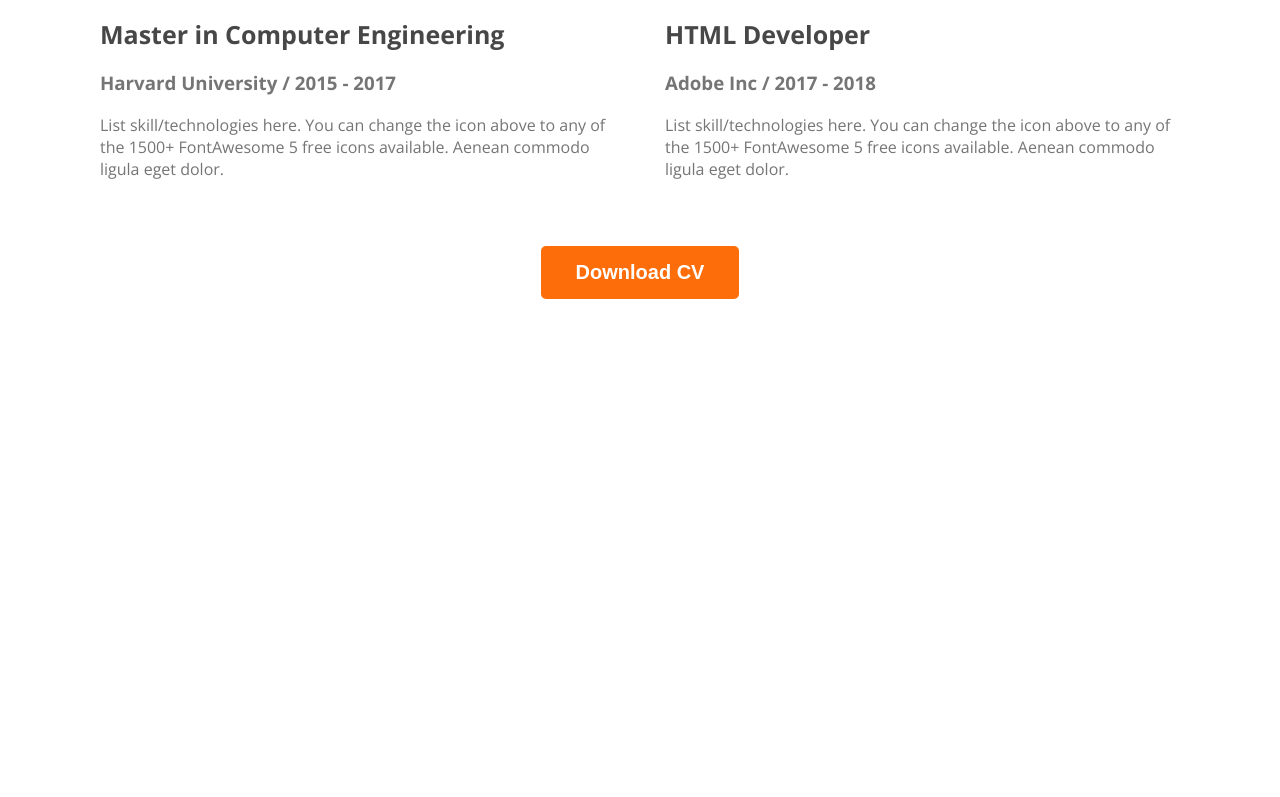
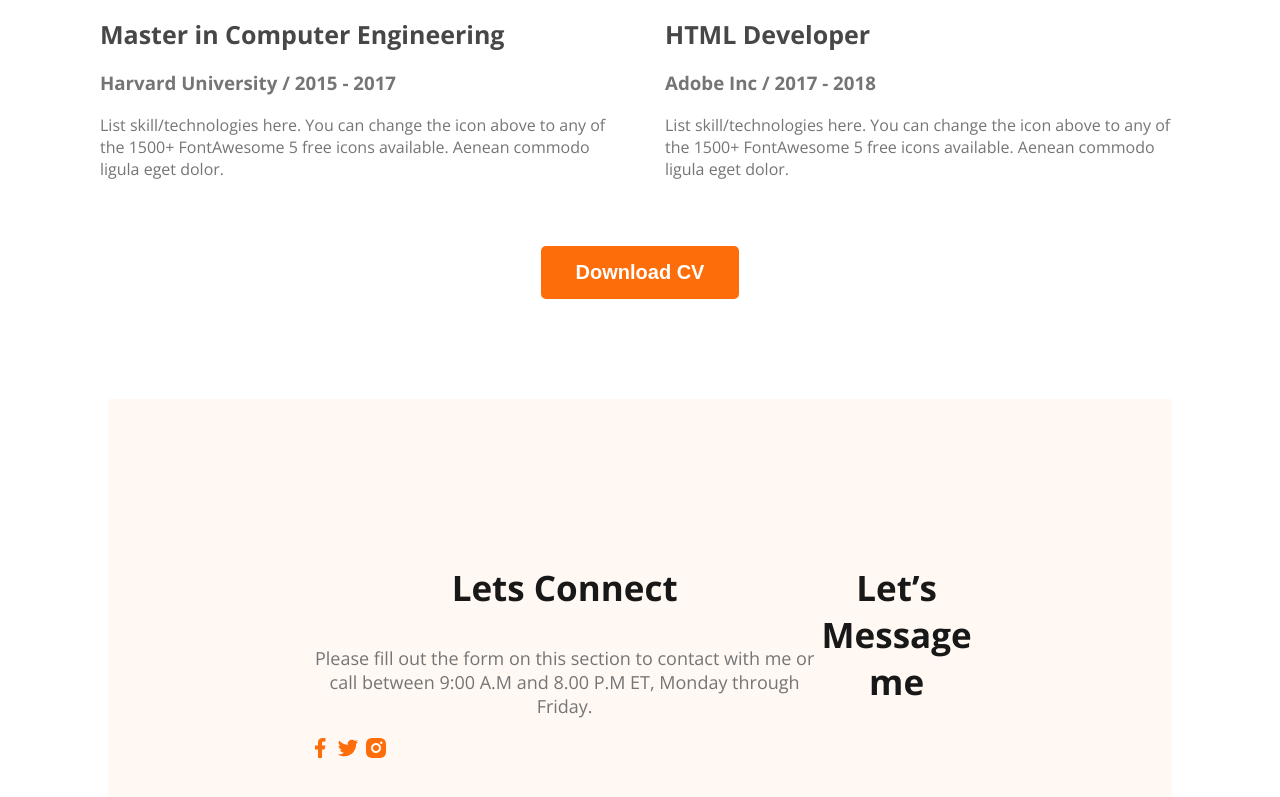
Before and after one commit to AbidShazid3/webdeveloper-portfolio, a plain HTML site: page index.html in a window 1280 px wide. Shown: the part 2992-3789 px from the top of the page. Before the commit the page ends 3341 px from the top, so only its background shows below. Drawn offline with nearby package versions, Linux system fonts and the light colour scheme.

Commit message:
added basic footer

```diff
--- a/index.html
+++ b/index.html
@@ -144,7 +144,19 @@
         </section>
     </main>
     <footer>
-
+        <!-- .footer-column*2 -->
+    <div class="footer-column">
+        <h3 class="section-title">Lets Connect</h3>
+        <p class="section-description">Please fill out the form on this section to contact with me or call between 9:00 A.M and 8.00 P.M ET, Monday through Friday.</p>
+        <div class="social-links">
+            <a href=""><img src="images/icons/facebook.png" alt=""></a>
+            <a href=""><img src="images/icons/twitter.png" alt=""></a>
+            <a href=""><img src="images/icons/insta.png" alt=""></a>
+        </div>
+    </div>
+    <div class="footer-column">
+        <h3 class="section-title">Let’s Message me</h3>
+    </div>
     </footer>
 </body>
 </html>
--- a/styles.css/portfolio.css
+++ b/styles.css/portfolio.css
@@ -180,3 +180,10 @@ main section {
     text-align: center;
     margin: 50px;
 }
+/* footer style */
+footer{
+    display: flex;
+    background: #FFF8F3;
+    margin: 100px;
+    padding: 130px 200px;
+}
```
